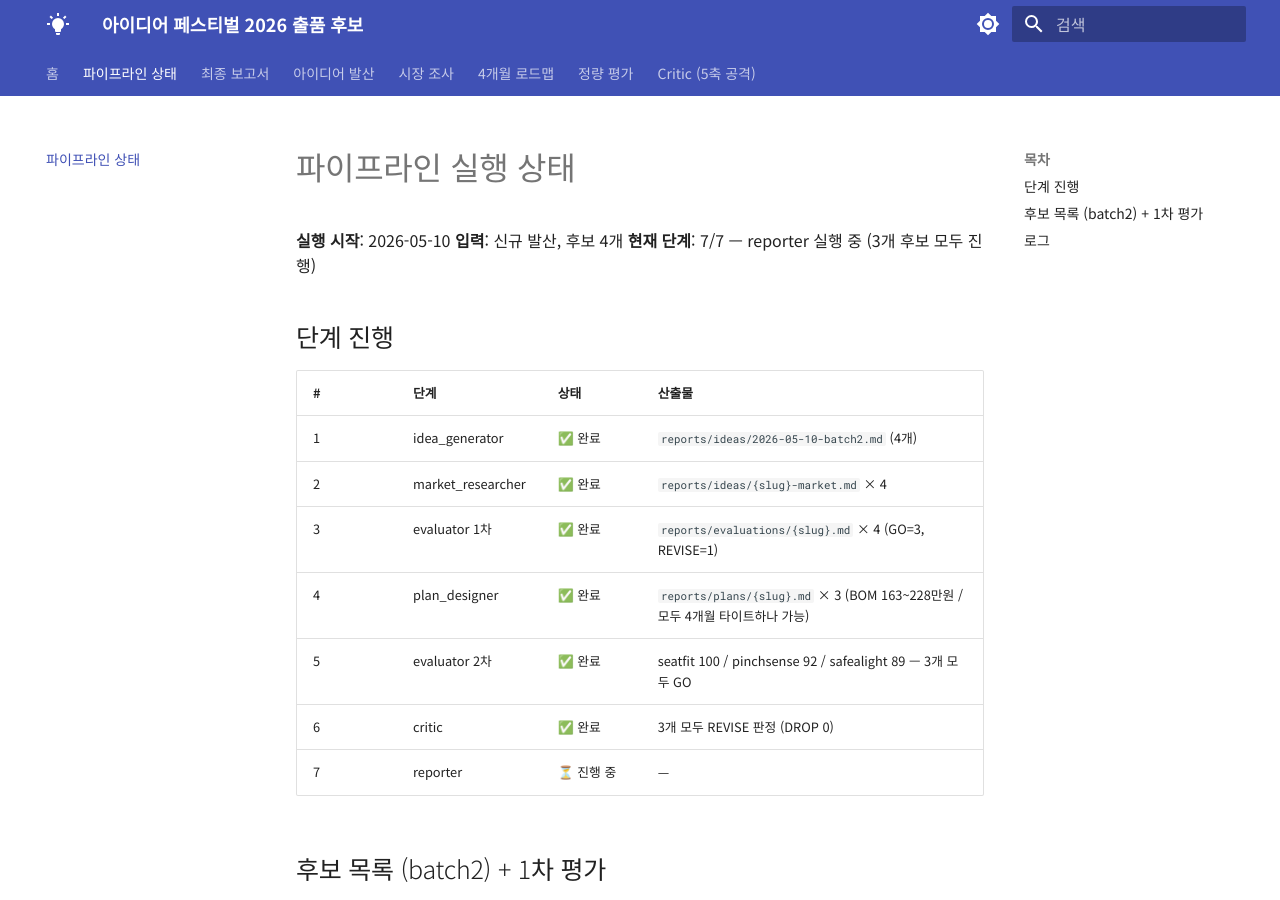
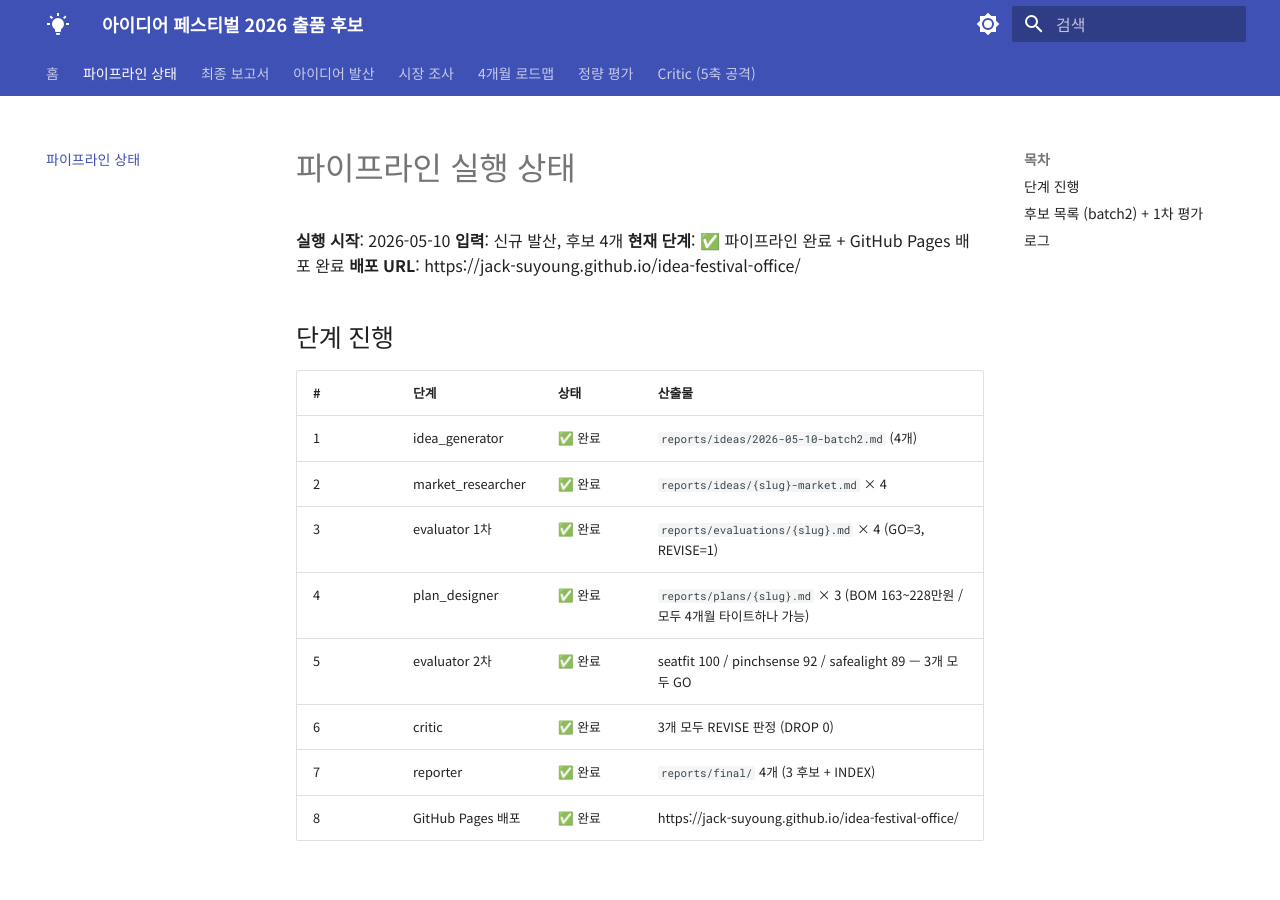
Before and after one commit to Jack-Suyoung/idea-festival-office, an MkDocs documentation site: the page built from reports/status.md, in a window 1280 px wide and 900 px high. Built offline with MkDocs 1.6.1 and Material for MkDocs 9.7.7, drawn with Linux system fonts in a browser that asks for light colours.

Commit message:
status.md 업데이트 — 배포 완료 및 사이트 URL 명시
Co-Authored-By: Claude Opus 4.7 (1M context) <noreply@anthropic.com>

```diff
--- a/reports/status.md
+++ b/reports/status.md
@@ -2,7 +2,8 @@
 
 **실행 시작**: 2026-05-10
 **입력**: 신규 발산, 후보 4개
-**현재 단계**: 7/7 — reporter 실행 중 (3개 후보 모두 진행)
+**현재 단계**: ✅ 파이프라인 완료 + GitHub Pages 배포 완료
+**배포 URL**: https://jack-suyoung.github.io/idea-festival-office/
 
 ## 단계 진행
 
@@ -14,7 +15,8 @@
 | 4 | plan_designer | ✅ 완료 | `reports/plans/{slug}.md` × 3 (BOM 163~228만원 / 모두 4개월 타이트하나 가능) |
 | 5 | evaluator 2차 | ✅ 완료 | seatfit 100 / pinchsense 92 / safealight 89 — 3개 모두 GO |
 | 6 | critic | ✅ 완료 | 3개 모두 REVISE 판정 (DROP 0) |
-| 7 | reporter | ⏳ 진행 중 | — |
+| 7 | reporter | ✅ 완료 | `reports/final/` 4개 (3 후보 + INDEX) |
+| 8 | GitHub Pages 배포 | ✅ 완료 | https://jack-suyoung.github.io/idea-festival-office/ |
 
 ## 후보 목록 (batch2) + 1차 평가
 
```
